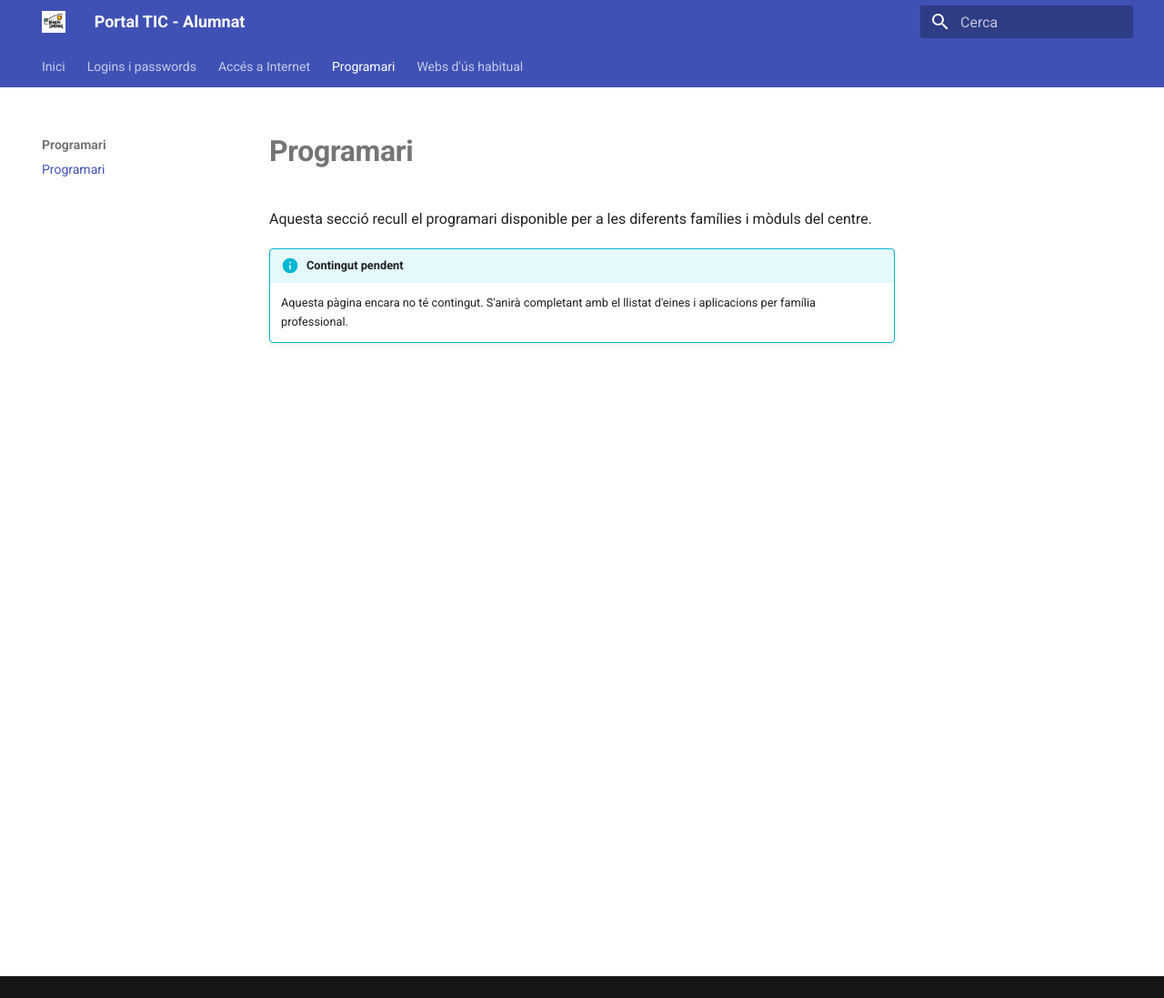
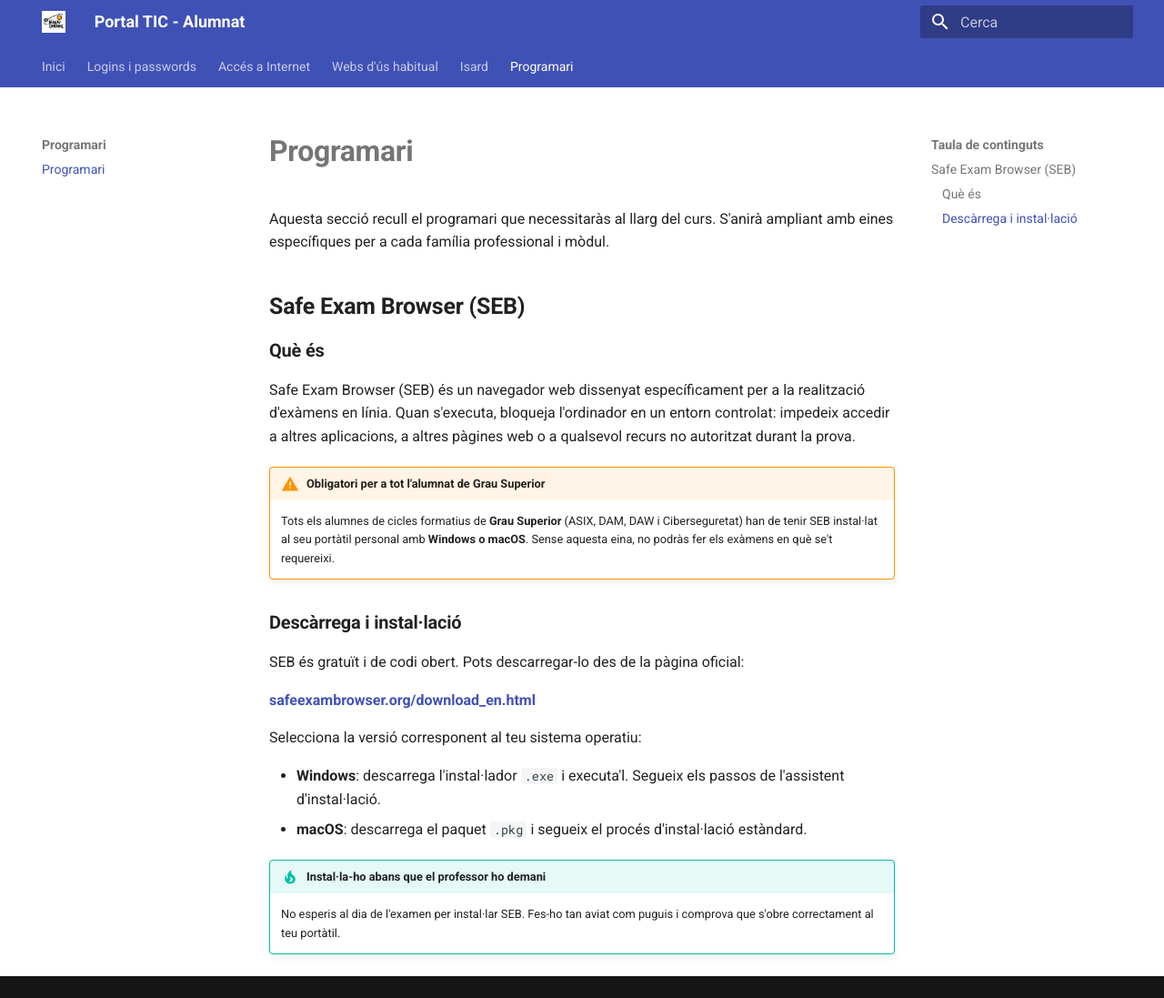
Before and after one commit to xaviboub/TIC-alumnes, an MkDocs documentation site: the page built from docs/programari/index.md, in a window 1280 px wide and 1097 px high. Shown: the whole window at 91% size. Built offline with MkDocs 1.6.1 and Material for MkDocs 9.7.7, drawn with Linux system fonts in a browser that asks for light colours.

Commit message:
2026_04_12

```diff
--- a/docs/programari/index.md
+++ b/docs/programari/index.md
@@ -4,7 +4,27 @@
 
 # Programari
 
-Aquesta secció recull el programari disponible per a les diferents famílies i mòduls del centre.
+Aquesta secció recull el programari que necessitaràs al llarg del curs. S'anirà ampliant amb eines específiques per a cada família professional i mòdul.
 
-!!! info "Contingut pendent"
-    Aquesta pàgina encara no té contingut. S'anirà completant amb el llistat d'eines i aplicacions per família professional.
+## Safe Exam Browser (SEB)
+
+### Què és
+
+Safe Exam Browser (SEB) és un navegador web dissenyat específicament per a la realització d'exàmens en línia. Quan s'executa, bloqueja l'ordinador en un entorn controlat: impedeix accedir a altres aplicacions, a altres pàgines web o a qualsevol recurs no autoritzat durant la prova.
+
+!!! warning "Obligatori per a tot l'alumnat de Grau Superior"
+    Tots els alumnes de cicles formatius de **Grau Superior** (ASIX, DAM, DAW i Ciberseguretat) han de tenir SEB instal·lat al seu portàtil personal amb **Windows o macOS**. Sense aquesta eina, no podràs fer els exàmens en què se't requereixi.
+
+### Descàrrega i instal·lació
+
+SEB és gratuït i de codi obert. Pots descarregar-lo des de la pàgina oficial:
+
+**[safeexambrowser.org/download_en.html](https://safeexambrowser.org/download_en.html)**
+
+Selecciona la versió corresponent al teu sistema operatiu:
+
+- **Windows**: descarrega l'instal·lador `.exe` i executa'l. Segueix els passos de l'assistent d'instal·lació.
+- **macOS**: descarrega el paquet `.pkg` i segueix el procés d'instal·lació estàndard.
+
+!!! tip "Instal·la-ho abans que el professor ho demani"
+    No esperis al dia de l'examen per instal·lar SEB. Fes-ho tan aviat com puguis i comprova que s'obre correctament al teu portàtil.
--- a/mkdocs.yml
+++ b/mkdocs.yml
@@ -45,7 +45,9 @@
       - accessos/index.md
   - Accés a Internet:
       - wifi/index.md
+  - Webs d'ús habitual:
+      - webs/index.md
+  - Isard:
+      - isard/index.md
   - Programari:
       - programari/index.md
-  - Webs d'ús habitual:
-      - webs/index.md
```
Also changed, not shown: docs/accessos/index.md (+3 -1 lines), docs/isard/index.md (+17 -2 lines), docs/webs/index.md (+1 -13 lines), docs/wifi/index.md (+11 -10 lines), docs/assets/img/Isard.png (added).
